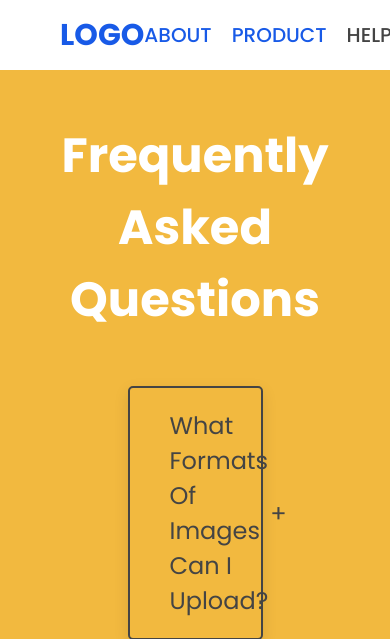
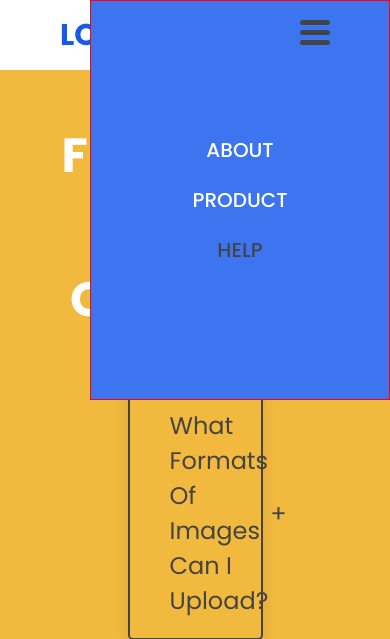
Before and after one commit to HarunaDev/saas-passport-maker, a Flask app: page /help in a window 390 px wide. Shown: the top 639 px of the page. Run offline with Flask 3, Linux system fonts and the light colour scheme.

Commit message:
styled burger menu and nav-links for mobile screens

```diff
--- a/static/css/style.css
+++ b/static/css/style.css
@@ -73,7 +73,56 @@ body{
 .nav-links li a{
     color: var(--dark-blue);
 }
+
+.burger {
+    display: none;
+}
 /* navBar styling end */
+
+/* navBar media-query */
+@media screen and (max-width: 600px) {
+    .burger {
+        display: block;
+        z-index: 1;
+    }
+
+    .burger .line {
+        height: 5px;
+        width: 30px;
+        margin-bottom: 5px;
+        background: var(--text-dark);
+        border-radius: 5px;
+    }
+
+    .nav-links {
+        background: var(--primary-color);
+        position: absolute;
+        top: 0;
+        right: 0;
+        flex-direction: column;
+        justify-content: center;
+        align-items: center;
+        border: 1px solid red;
+        /* margin-top: 70px; */
+        width: 300px;
+        height: 400px;
+    }
+
+    .hide {
+        display: none;
+        pointer-events: none;
+    }
+
+    .nav-links .show {
+        display: block !important;
+        pointer-events: all;
+    }
+
+    .nav-links li a{
+        color: var(--text-light) !important;
+    }
+}
+/* navBar media-query end*/
 
 /* mainWrapper styling */
 .page-wrapper{
```
